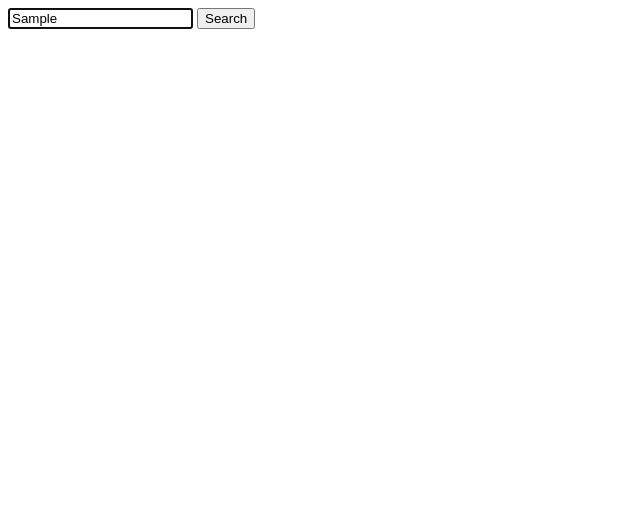
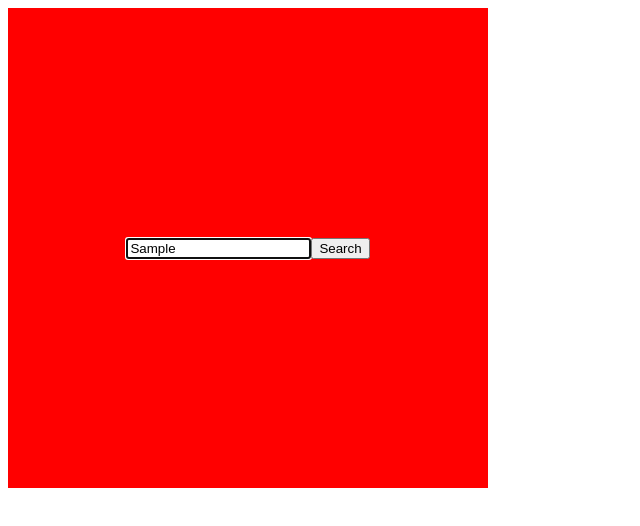
Before and after one commit to acciojob/Interactive-Search-AbilashMugunth, a website: page main.html in a window 1280 px wide. Both pictures are taken after typing "Sample" into the empty fields and a click on the button "Search". Shown: the whole page, without its empty margins (0-640 px from the left). Drawn offline with Linux system fonts and the light colour scheme.

Commit message:
created a submission

```diff
--- a/script.js
+++ b/script.js
@@ -1,3 +1,4 @@
 function fun() {
+  document.querySelector(".search").classList.add('active');
   document.querySelector(".input").focus();
 }
--- a/styles.css
+++ b/styles.css
@@ -1 +1,13 @@
 /*  your css code here. If applicable */
+.search{
+	width:30rem;
+	height:30rem;
+	display:flex;
+	justify-content:center;
+	align-items:center;
+	background-color:blue
+}
+
+.active{
+  background-color: red;
+}
```
